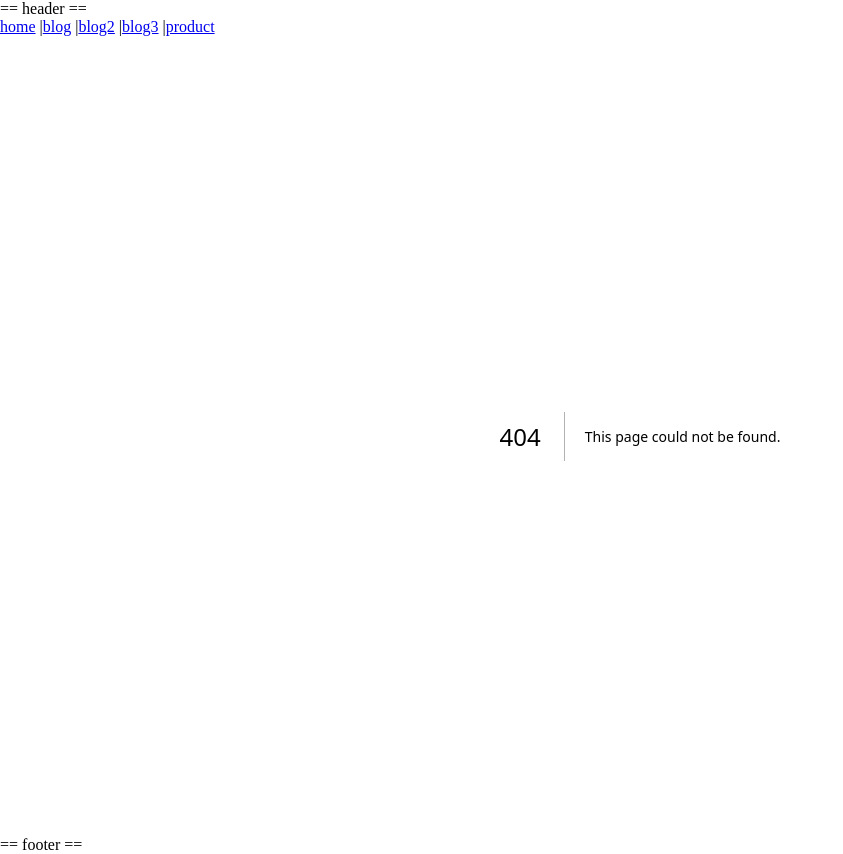
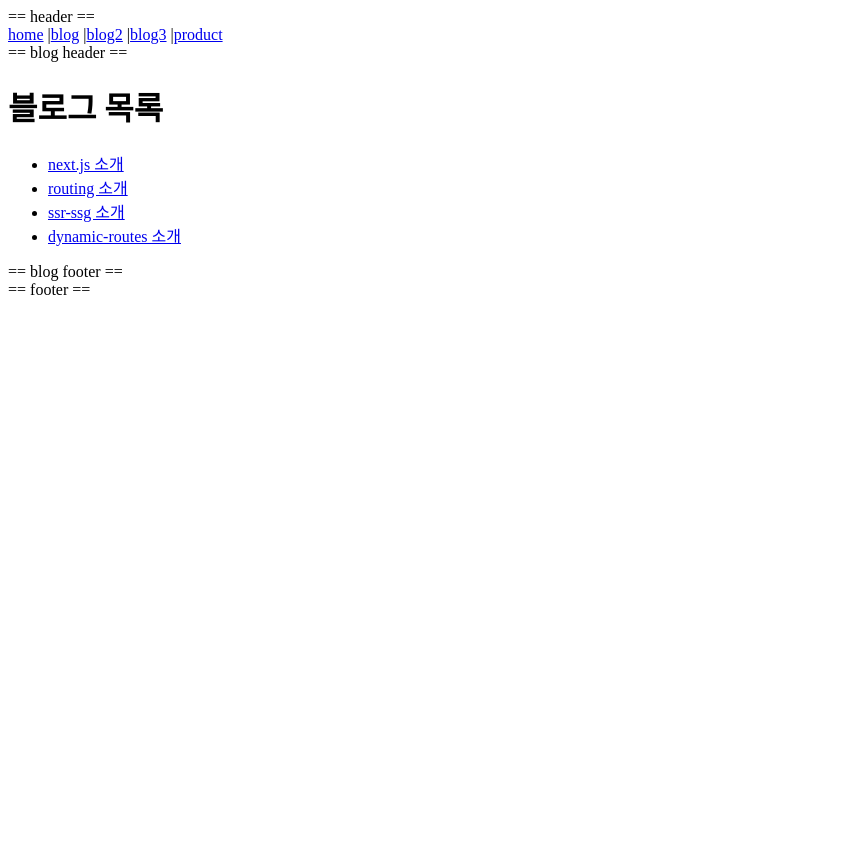
Before and after one commit to AnSangHyeon/react2, a Next.js app in the folder my-app/: page /blog2 in a window 1280 px wide. Before the commit this address had no page. Shown: the whole page, without its empty margins (0-843 px from the left). After the commit the page ends 800 px from the top, so only its background shows below. Built offline with nearby package versions, Linux system fonts and the light colour scheme.

Commit message:
마지막 커밋

```diff
--- /dev/null
+++ b/my-app/src/app/blog2/layout.tsx
@@ -0,0 +1,13 @@
+export default function BlogLayout({
+  children,
+}: Readonly<{
+  children: React.ReactNode;
+}>) {
+  return (
+    <>
+      <header>== blog header ==</header>
+      {children}
+      <footer>== blog footer ==</footer>
+    </>
+  );
+}
--- /dev/null
+++ b/my-app/src/app/blog2/page.tsx
@@ -0,0 +1,19 @@
+import Link from "next/link";
+import { posts } from "./posts";
+
+export default function BlogPage2() {
+  return (
+    <div>
+      <h1>블로그 목록</h1>
+      <ul>
+        {
+          posts.map((posts) => (
+            <li key={posts.slug}>
+              <Link href={`/blog/${posts.slug}`}>{posts.title}</Link>
+            </li>
+          ))
+        }
+      </ul>
+    </div>
+  );
+}
--- /dev/null
+++ b/my-app/src/app/blog2/posts.tsx
@@ -0,0 +1,22 @@
+export const posts = [
+  {
+    slug: "nextjs",
+    title: "next.js 소개",
+    content: "next.js 프레임워크"
+  },
+  {
+    slug: "routing",
+    title: "routing 소개",
+    content: "next.js 13부터 app routing도입"
+  },
+  {
+    slug: "ssr-ssg",
+    title: "ssr-ssg 소개",
+    content: "서버사이드 렌더링과 정적 사이트 생성 차이"
+  },
+  {
+    slug: "dynamic-routes",
+    title: "dynamic-routes 소개",
+    content: "next.js에서 [slug]를 활용한 라우팅"
+  }
+];
```
Also changed, not shown: my-app/src/app/blog2/[slug]/page.tsx (added, +21 -0 lines), 1 other file (tests, documents, lock files or other folders).
